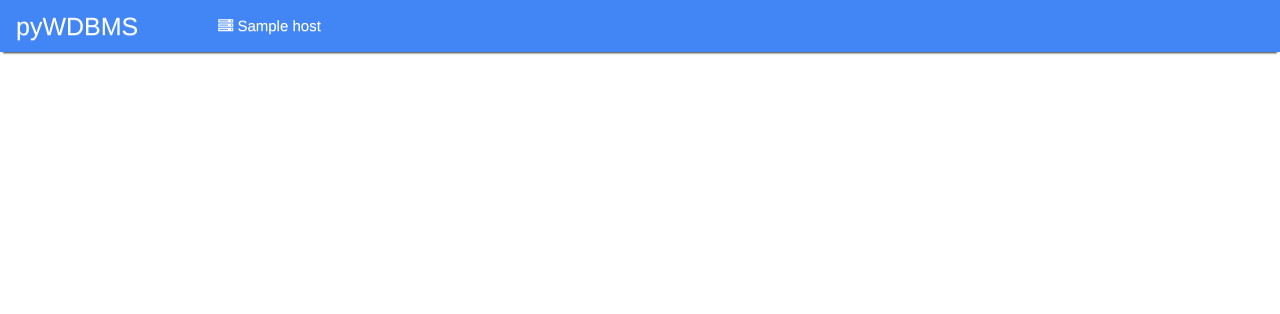
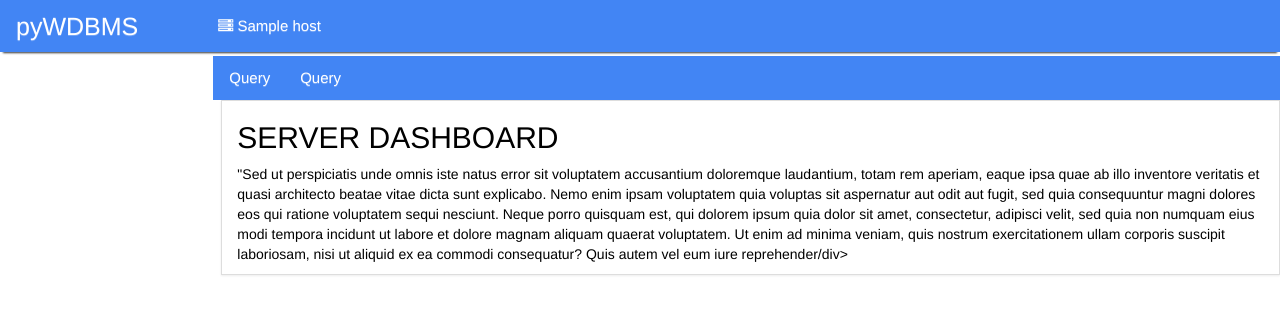
Before and after one commit to pikulak/pywdbms, a Python web app: template templates/dashboard.html in a window 1280 px wide. Shown: the top 314 px of the page. Run offline with Jinja, Linux system fonts and the light colour scheme; the template is opened without the code that fills it: most values are stand-ins (such as "Sample title", 1, 10 or a date in 2020); some libraries are stand-ins or nearby versions.

Commit message:
modified:   api/app.py 	modified:   db/containers.py 	new file:   main.py 	modified:   templates/base.html 	new file:   templates/table.html 	modified:   utils/custom_dict_filter.py

```diff
--- a/db/containers.py
+++ b/db/containers.py
@@ -3,6 +3,8 @@ from sqlalchemy.engine import url
 from sqlalchemy.schema import MetaData
 from sqlalchemy import create_engine
 from pywdbms.utils.custom_dict_filter import custom_dict_filter as c_d_f
+
+
 class DatabaseContainer(object):
 	DATABASES = {}
 	UNIQUE_HOSTS = []
--- /dev/null
+++ b/main.py
@@ -0,0 +1,3 @@
+#!c:/python34/python.exe
+from db import containers
+from db import file
--- a/templates/base.html
+++ b/templates/base.html
@@ -16,6 +16,7 @@
     * {
 
         border-radius: 0px !important;
+        word-wrap: break-word !important;
     }
     .middle {
         width: calc(100vw - 34px);
@@ -29,6 +30,11 @@
     .nm{
         margin: 0;
     }
+
+    .wordwrap{
+        word-wrap: break-word;
+    }
+
     .bg-dark-blue{
         background: #4285F4
     }
@@ -78,6 +84,13 @@
         color: #ff4444;
         font-size: 17px;
     }
+
+    .database-content{
+        margin-left: 8px;
+        border: 1px solid #ddd;
+        box-shadow: 0 1px 2px rgba(0,0,0,.075)
+    }
+
     </style>
 </head>
 <body>
@@ -99,26 +112,27 @@
     </div>
 {% endblock %}
 {% block content %}
-    <div class="container-fluid middle black-color np nm" style="margin-top:4px;">
+    <div class="container-fluid black-color np nm" style="margin-top:4px;">
         <div class="col-md-2 np">
             <div class="container-fluid np">
             {% block sidebar %}
                 {% for database in databases %}
                     {% set shortname = to_list(database.keys())[0] %}
                     {% set db_properties = to_list(database.values())[0] %}
-                <a href="#" class="db">
+                <a href="/servers/{{ db_properties.host }}/databases/{{ shortname }}" class="db">
                     <div class="col-md-12 bg-light-blue" style="padding:10px">
                         <i class="fa fa-database"></i>
-                         {{ shortname }}
-                         <span class="hash-char">#</span>
-                         {{ db_properties.username }}
+                         {{ db_properties.database }}
+                         ({{ shortname }})
+                         as
+                         <span class="hash-char">{{ db_properties.username }}</span>
                     </div>
                 </a>
                 <div class="col-md-12 np">
                     <ul class="list-group">
                     {% for table_name in get_table_names(shortname) %}
                         <li class="list-group-item">
-                            <a href="/servers/{{ db_properties.host }}/tables/{{ table_name }}" class="black-color">
+                            <a href="/servers/{{ db_properties.host }}/databases/{{ shortname }}/tables/{{ table_name }}" class="black-color">
                                 <i class="fa fa-table"></i>
                                 {{ table_name }}
                             </a>
@@ -131,9 +145,34 @@
             </div>
         </div>
 
-        <div class="col-md-10">
-            <div class="container-fluid">
-            {% block database_content %}{% endblock %}
+        <div class="col-md-10 np">
+            <div class="container-fluid np">
+                <nav class="navbar navbar-light bg-dark-blue nm np second-nav" style="min-height: 0px !important">
+                    <ul class="nav navbar-nav">
+                    {% block database_bar %}
+                        <li class="nav-item active">
+                            <a class="nav-link" href="/servers/{{ host }}/databases/query " style="line-height: 12px;">
+                            Query
+                            </a>
+                        </li>
+                        <li class="nav-item active">
+                            <a class="nav-link" href="/servers/{{ host }}/databases/query " style="line-height: 12px;">
+                            Query
+                            </a>
+                        </li>
+                    {% endblock%}
+                    </ul>
+                </nav>
+            </div>
+            <div class="container-fluid np nm database-content">
+                <div class="container-fluid">
+                {% block results %}
+                    <h2>SERVER DASHBOARD</h2>
+                    <p>
+                        "Sed ut perspiciatis unde omnis iste natus error sit voluptatem accusantium doloremque laudantium, totam rem aperiam, eaque ipsa quae ab illo inventore veritatis et quasi architecto beatae vitae dicta sunt explicabo. Nemo enim ipsam voluptatem quia voluptas sit aspernatur aut odit aut fugit, sed quia consequuntur magni dolores eos qui ratione voluptatem sequi nesciunt. Neque porro quisquam est, qui dolorem ipsum quia dolor sit amet, consectetur, adipisci velit, sed quia non numquam eius modi tempora incidunt ut labore et dolore magnam aliquam quaerat voluptatem. Ut enim ad minima veniam, quis nostrum exercitationem ullam corporis suscipit laboriosam, nisi ut aliquid ex ea commodi consequatur? Quis autem vel eum iure reprehender/div>
+                    </p>
+                {% endblock %}
+                </div>
             </div>
         </div>
     </div>
--- /dev/null
+++ b/templates/table.html
@@ -0,0 +1,5 @@
+{% extends 'base.html' %}
+
+{% block results %}
+
+{% endblock %}
```
Also changed, not shown: api/app.py (+34 -18 lines), utils/custom_dict_filter.py (+5 -5 lines).
